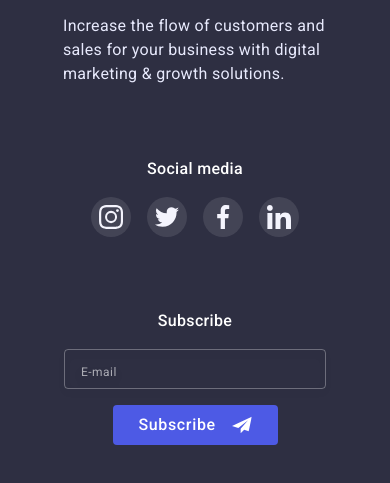
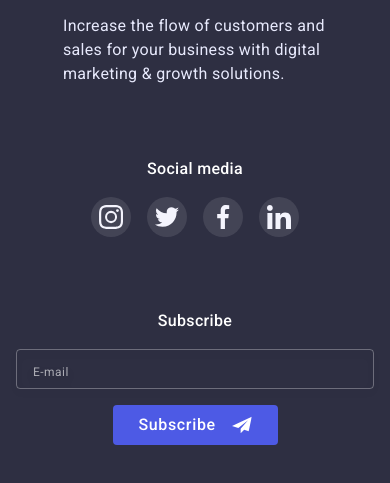
Before and after one commit to Sergiy-dp/goit-markup-hw-07, a plain HTML site: page index.html in a window 390 px wide. Shown: the part 4029-4512 px from the top of the page. Drawn offline with nearby package versions, Linux system fonts and the light colour scheme.

Commit message:
Update mobile.css

```diff
--- a/css/mobile.css
+++ b/css/mobile.css
@@ -280,7 +280,9 @@
     gap: 16px;
     width: 100%;
   }
-
+  .footer-form {
+    width: 100%;
+  }
   .footer-form-field {
     display: flex;
     margin-bottom: 16px;
```
